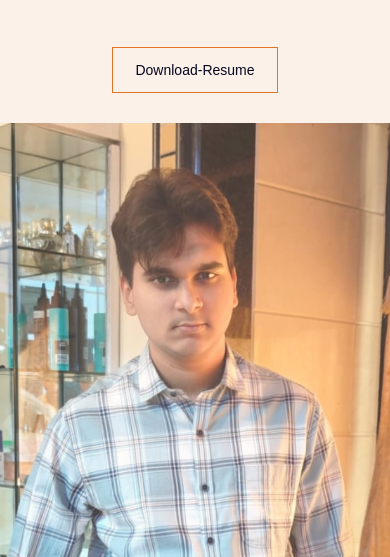
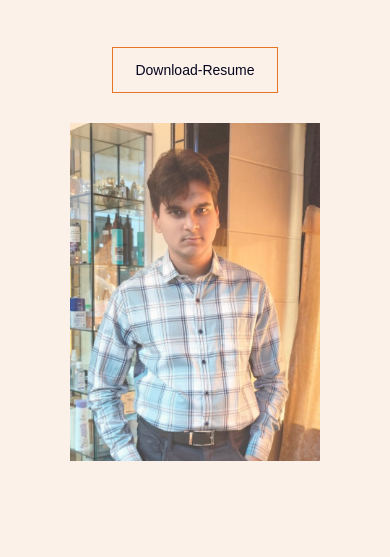
Before and after one commit to shaikhsumair01/Portfolio, a plain HTML site: page index.html in a window 390 px wide. Shown: the part 287-844 px from the top of the page. Drawn offline with Linux system fonts and the light colour scheme.

Commit message:
Update media-queries.css

```diff
--- a/css/media-queries.css
+++ b/css/media-queries.css
@@ -158,6 +158,9 @@
     .Hero-text{
         align-items: center;
     }
+    .Hero-image{
+        height: 40vh;
+    }
     .About, .Project-container, .Form{
        display:flex;
        flex-direction:column;
```
